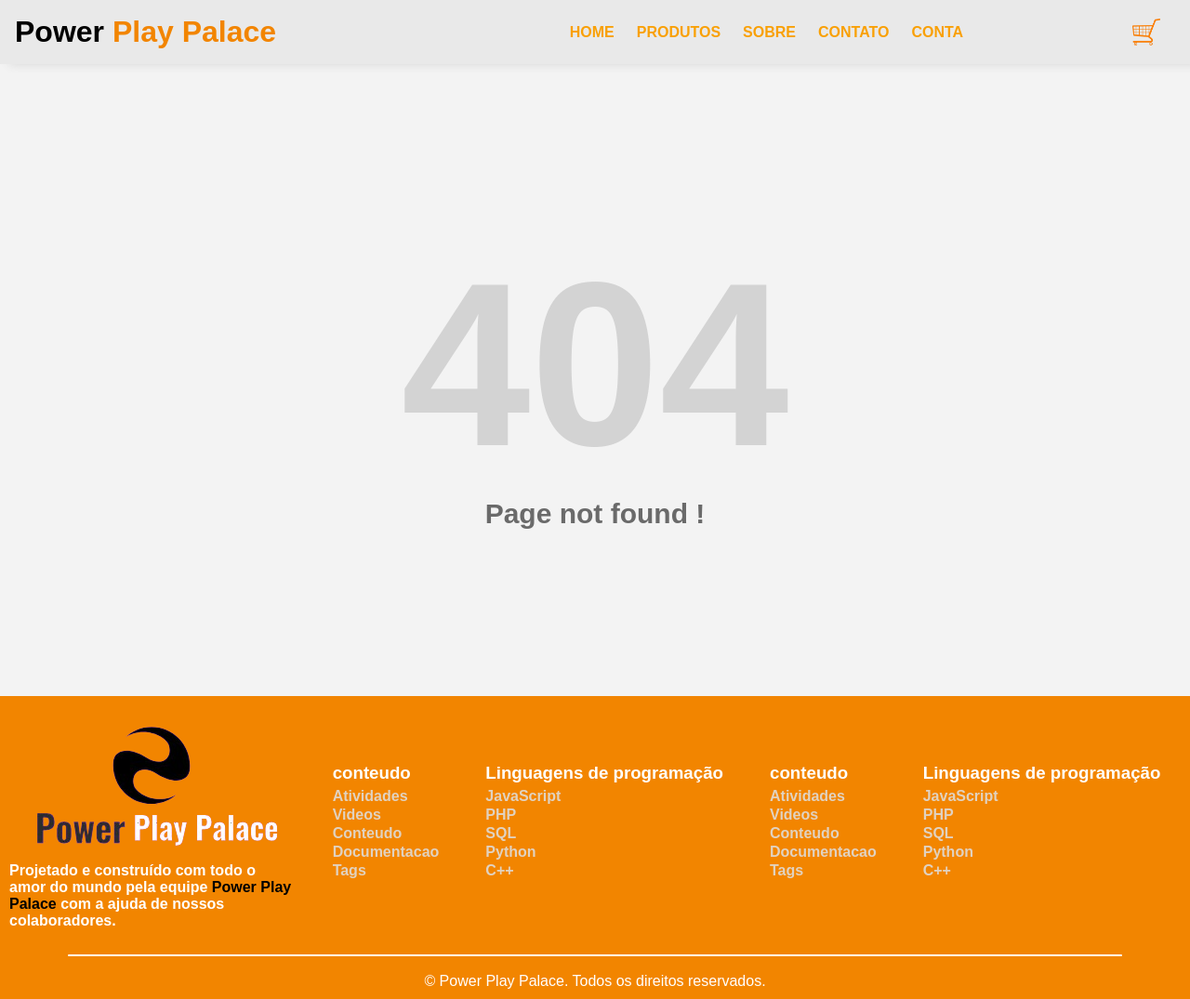
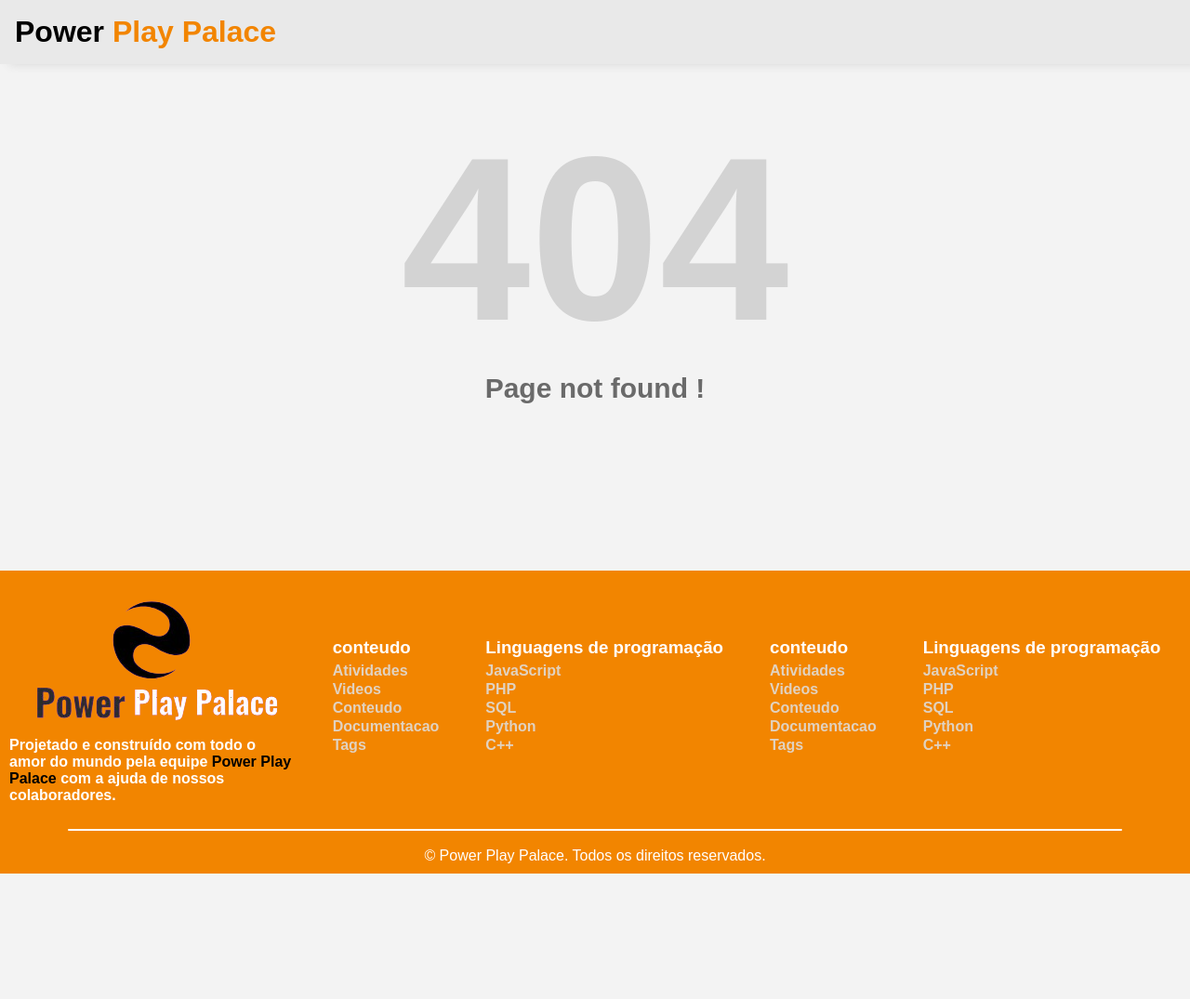
Before and after one commit to Kevenferraz39/Power-Pay-Place, a PHP site: page /PJ11/View/Error404.html in a window 1280 px wide. Shown: the whole page at 93% size. After the commit the page ends 940 px from the top, so only its background shows below. Run offline with PHP 8.4, Linux system fonts and the light colour scheme.

Commit message:
atualizacao

```diff
--- a/View/Error404.html
+++ b/View/Error404.html
@@ -15,67 +15,12 @@
 <body>
     <div class="navbar">
         <div class="header-inner-contet">
-            <a href="home.php">
+            <a href="home.html">
                 <h1 class="logo">Power <span>Play Palace</span></h1></a>
-            <a href="home.php" class="linkHomeMenu">
+            <a href="home.html" class="linkHomeMenu">
             <img src="./img/logo-removebg-preview.png" alt="logo" class="logoFoto"></a>
-            <nav>
-                <ul>
-                    <li><a href="home.php">HOME</a></li>
-                    <li><a href="produtos.php">PRODUTOS</a></li>
-                    <li><a href="sobre.php">SOBRE</a></li>
-                    <li><a href="contato.php">CONTATO</a></li>
-                    <li><a href="#" onclick="document.getElementById('id01').style.display='block'" style="width:auto;">CONTA</a></li>
-                </ul>
-            </nav>
-
-            <!--login-->
-            <div id="id01" class="modal">
-
-                <form class="modal-content animate" action="/action_page.php" method="post">
-                  <div class="imgcontainer">
-                    <span onclick="document.getElementById('id01').style.display='none'" class="close" title="Close Modal">&times;</span>
-                    <img src="./img/eu.jpeg" alt="Avatar" class="avatar">
-                  </div>
-
-                  <div class="container">
-                    <label for="uname"><b>Usuario</b></label>
-                    <input type="text" placeholder="Entre com o nome de usuario ou email.... " name="uname" required>
-
-                    <label for="psw"><b>Senha:</b></label>
-                    <input type="password" placeholder="Senha...." name="psw" required>
-
-                    <button type="submit" id="but">Login</button>
-                    <button id="but"><a href="cadastro.php">Cadastre-se</a></button><br>
-                    <label>
-                      <input type="checkbox" checked="checked" name="remember"> Lembre-me
-                    </label>
-                  </div>
-
-                  <div class="container" style="background-color:#f1f1f1">
-                    <button type="button" onclick="document.getElementById('id01').style.display='none'" class="cancelbtn">Cancel</button>
-                    <span class="psw">Esqueceu a <a href="#">Senha?</a></span>
-                  </div>
-                </form>
-              </div>
-              <!--login-->
-
-            <div class="nav-icons-container">
-                <img src="./img/carrinho.png" alt="carrinho" class="carrinhoimg" id="car-button">
-                <img src="./img/menuu.png" alt="menu" class="menu-button">
-            </div>
         </div>
     </div>
-    <div class="carrinho">
-    <h3>Carrinho:</h3>
-    <div class="compras" id="containerCarrinho">
-        <!-- compras -->
-    </div>
-    <div class="total">
-            <!--  valor total da compra compras -->
-        </div>
-      <button onclick="iraocarrinho()">Ir ao carrinho &#8594;</button>
-</div>
     <section class="informations-2">
       <div class="information-container">
               <h1>404</h1>
--- a/View/style/Error404.css
+++ b/View/style/Error404.css
@@ -20,6 +20,7 @@
  color:var(--logoSpan);
 }
 .informations-2 {
+    margin-top: -135px;
     display: flex;
     justify-content: center;
     align-items: center;
```
Also changed, not shown: View/home.html (+8 -8 lines).
